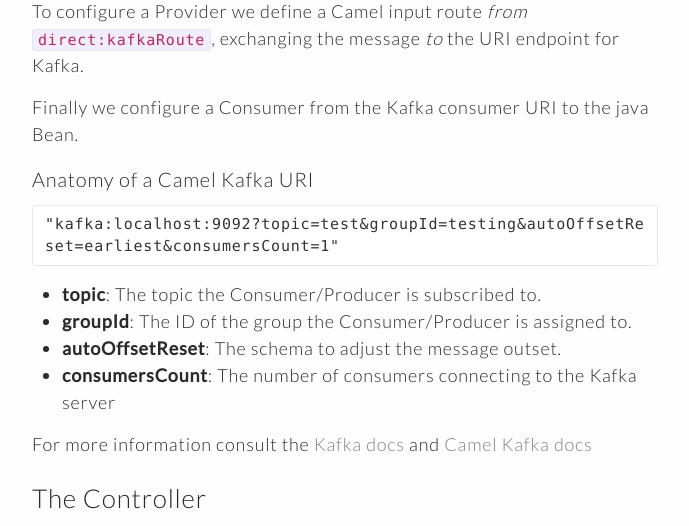
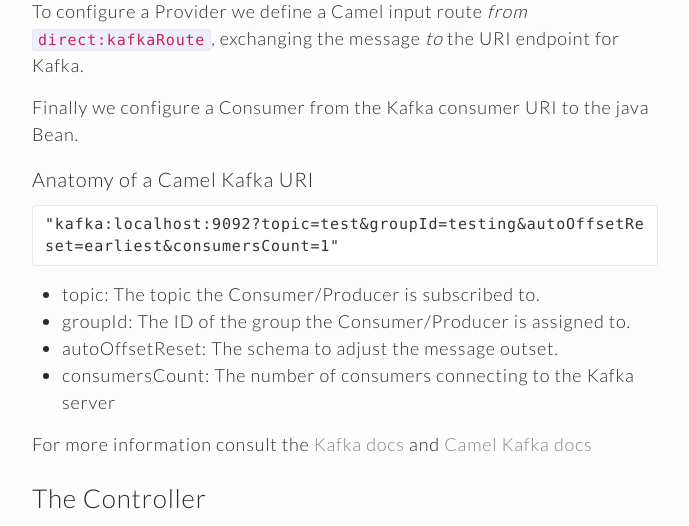
Before and after one commit to skylerto/skylerto.github.io, a Jekyll site: the page built from _posts/2016-10-01-apache-camel-kafka.markdown, in a window 1280 px wide and 1300 px high. Shown: the part 525-1051 px from the top of the window, without its empty margins (393-1082 px from the left). Built offline with Jekyll 4.4.1, drawn with Linux system fonts in a browser that asks for light colours; part of the change alters nothing that is shown.

Commit message:
clear bolding

````diff
--- a/_posts/2016-10-01-apache-camel-kafka.markdown
+++ b/_posts/2016-10-01-apache-camel-kafka.markdown
@@ -24,10 +24,10 @@ Finally we configure a Consumer from the Kafka consumer URI to the java Bean.
 "kafka:localhost:9092?topic=test&groupId=testing&autoOffsetReset=earliest&consumersCount=1"
 ```
 
-- **topic**: The topic the Consumer/Producer is subscribed to.
-- **groupId**: The ID of the group the Consumer/Producer is assigned to.
-- **autoOffsetReset**: The schema to adjust the message outset.
-- **consumersCount**: The number of consumers connecting to the Kafka server
+- topic: The topic the Consumer/Producer is subscribed to.
+- groupId: The ID of the group the Consumer/Producer is assigned to.
+- autoOffsetReset: The schema to adjust the message outset.
+- consumersCount: The number of consumers connecting to the Kafka server
 
 For more information consult the [Kafka docs](http://kafka.apache.org/documentation.html) and [Camel Kafka docs](http://camel.apache.org/kafka.html)
 
````
